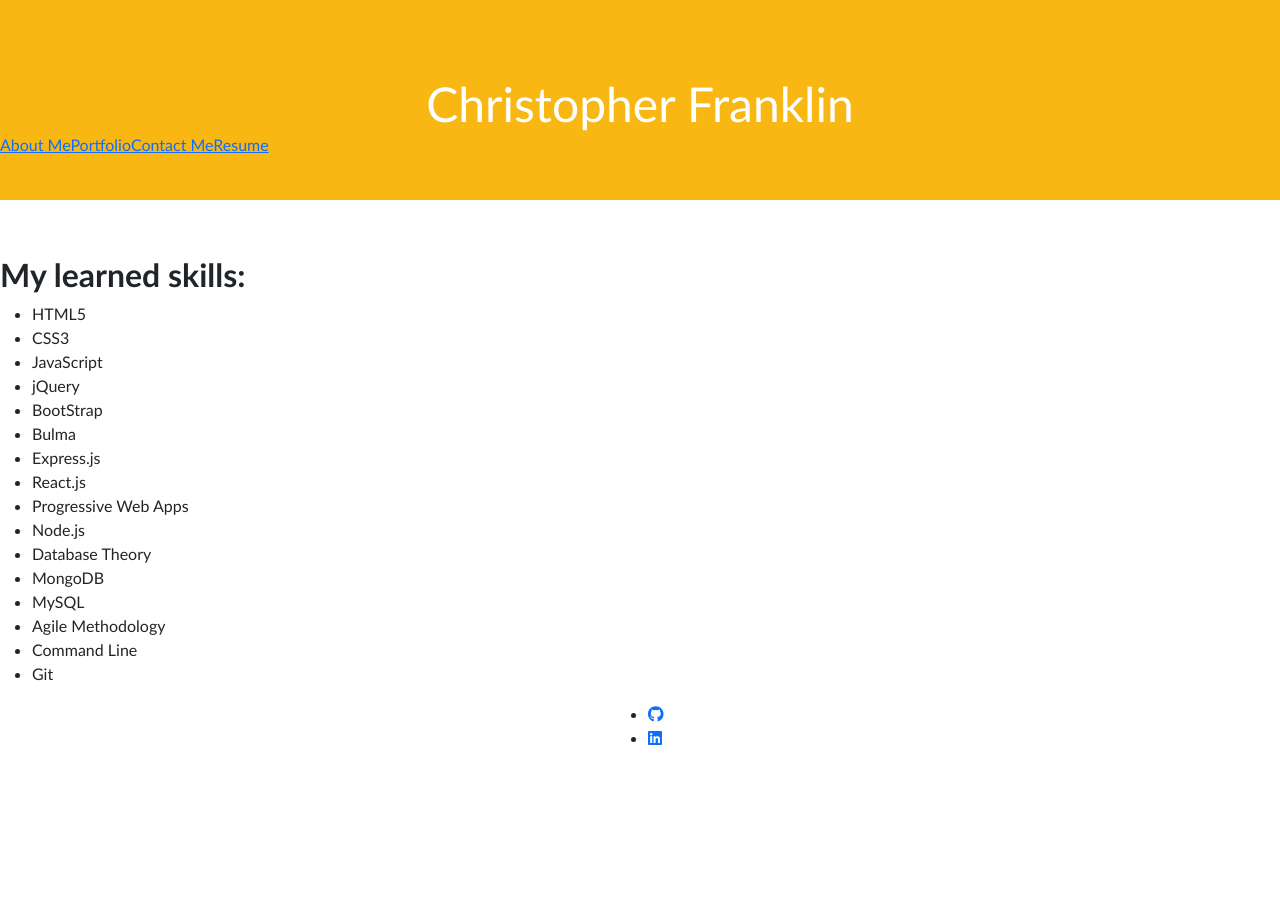
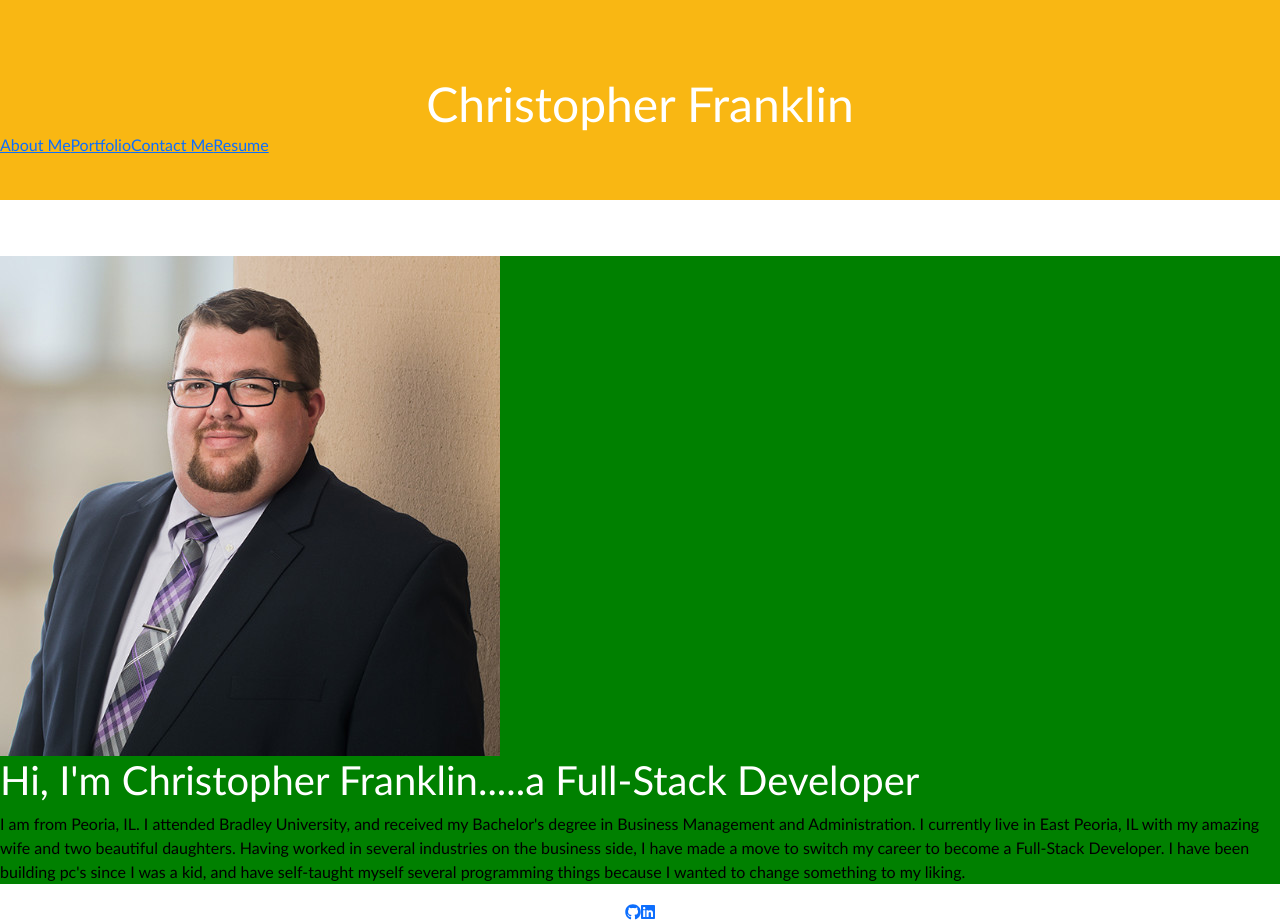
Before and after one commit to Chris-Franklin-1701/REACT_Portfolio, a React (Create React App) app: page / in a window 1280 px wide. Before the commit the page ends 800 px from the top, so only its background shows below. Built offline with nearby package versions, Linux system fonts and the light colour scheme.

Commit message:
changed footer, Main, About me, and Contact Me

```diff
--- a/package.json
+++ b/package.json
@@ -4,6 +4,10 @@
   "private": true,
   "homepage": "https://chris-franklin-1701.github.io/REACT_Portfolio/",
   "dependencies": {
+    "@fortawesome/fontawesome-svg-core": "^1.2.36",
+    "@fortawesome/free-brands-svg-icons": "^5.15.4",
+    "@fortawesome/free-solid-svg-icons": "^5.15.4",
+    "@fortawesome/react-fontawesome": "^0.1.16",
     "@testing-library/jest-dom": "^5.15.1",
     "@testing-library/react": "^11.2.7",
     "@testing-library/user-event": "^12.8.3",
--- a/src/components/ContactMe.js
+++ b/src/components/ContactMe.js
@@ -9,9 +9,9 @@ function ContactMe(){
         <div>
             <h1>Please Contact at any of the below:</h1>
                 <ul>
-                    <li><a href="tel:309-704-0015"><FontAwesomeIcon icon={faPhone}></FontAwesomeIcon></a></li>
-                    <li><a href="mailto:chris.franklin1701@gmail.com"><FontAwesomeIcon icon={faEnvelope}></FontAwesomeIcon></a></li>
-                    <li><a href="https://www.linkedin.com/in/christopher-franklin-a44957a4/"><FontAwesomeIcon icon={faLinkedin}></FontAwesomeIcon></a></li>
+                    <li><a href="tel:309-704-0015"><FontAwesomeIcon icon={faPhone}></FontAwesomeIcon>Call Me</a></li>
+                    <li><a href="mailto:chris.franklin1701@gmail.com"><FontAwesomeIcon icon={faEnvelope}></FontAwesomeIcon></a>E-mail Me</li>
+                    <li><a href="https://www.linkedin.com/in/christopher-franklin-a44957a4/"><FontAwesomeIcon icon={faLinkedin}></FontAwesomeIcon>Find me on LinkedIn</a></li>
                 </ul>
         </div>
     );
--- a/src/components/Footer.js
+++ b/src/components/Footer.js
@@ -13,10 +13,8 @@ const styles = {
 function Footer(){
     return(
         <footer style={styles.footerStyle}>
-            <ul>
-                <li><a href="https://github.com/Chris-Franklin-1701" target="blank" class="icon brands fa-github"><FontAwesomeIcon icon={faGithub}></FontAwesomeIcon></a></li>
-                <li><a href="https://www.linkedin.com/in/christopher-franklin-a44957a4/" target="blank" class="icon brands fa-linkedin-in"><FontAwesomeIcon icon={faLinkedin}></FontAwesomeIcon></a></li>
-            </ul>
+            <a href="https://github.com/Chris-Franklin-1701" target="blank" class="icon brands fa-github"><FontAwesomeIcon icon={faGithub}></FontAwesomeIcon></a>
+            <a href="https://www.linkedin.com/in/christopher-franklin-a44957a4/" target="blank" class="icon brands fa-linkedin-in"><FontAwesomeIcon icon={faLinkedin}></FontAwesomeIcon></a>
         </footer>
 
     )
--- a/src/components/Main.js
+++ b/src/components/Main.js
@@ -7,14 +7,7 @@ import Portfolio from './Portfolio';
 import Resume from "./Resume";
 
 function Main({page}) {
-    if (page === 'About Me') {
-        return (
-            <div>
-                <h1>About Me</h1>
-                <AboutMe />
-            </div>
-        );
-    }else if (page === 'Contact Me') {
+    if (page === 'Contact Me') {
         return (
             <div>
                 <h1>Contact Me</h1>
@@ -28,13 +21,20 @@ function Main({page}) {
                 <Portfolio />
             </div>
         );
-    }else{
+    }else if (page === 'Resume') {
         return (
             <div>
                 <h1>Resume</h1>
                 <Resume />
             </div>
         );
+    }else{
+        return (
+            <div>
+                <h1>About Me</h1>
+                <AboutMe />
+            </div>
+        );
     }
 }
 
```
Also changed, not shown: 12 other files (tests, documents, lock files or other folders).
